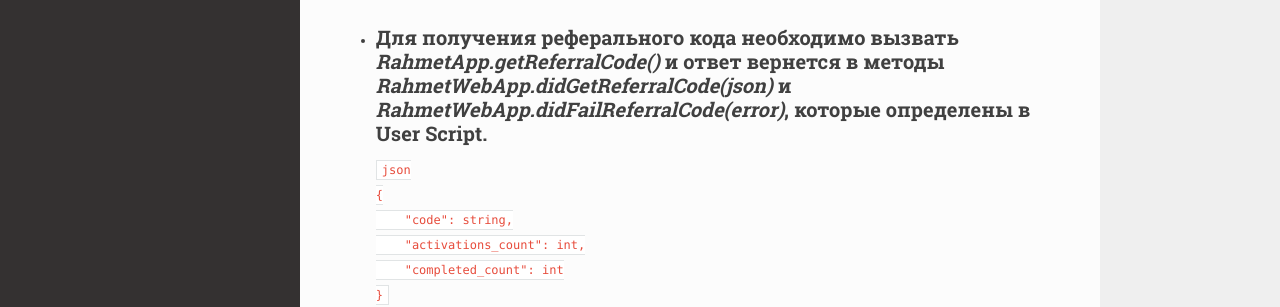
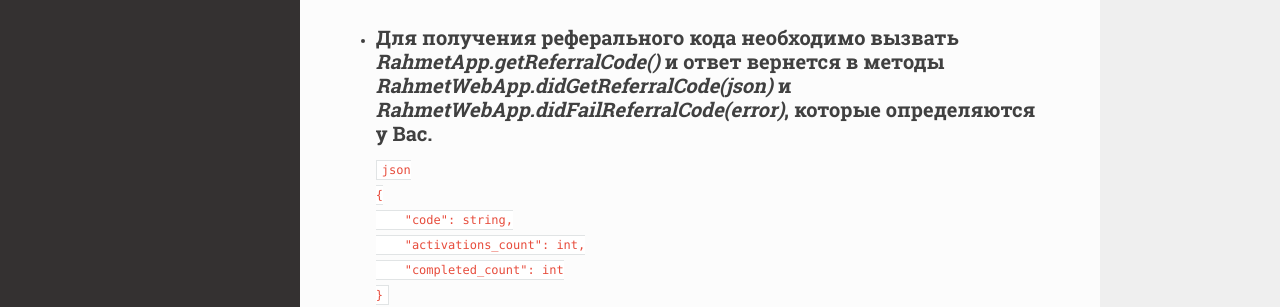
Before and after one commit to rahmetapp/docs, an MkDocs documentation site: the page built from docs/mini app referral program.md, in a window 1280 px wide. Shown: the part 383-690 px from the top of the page. Built offline with MkDocs 1.6.1, drawn with Linux system fonts in a browser that asks for light colours; nearby versions of some CDN libraries; old or Windows-style settings are respelled for this version of MkDocs.

Commit message:
Update mini app referral program.md

````diff
--- a/docs/mini app referral program.md
+++ b/docs/mini app referral program.md
@@ -1,6 +1,6 @@
 # Реферальная программа
 ## В Рахмете действует реферальная программа. Для того, чтоб получить этот инструмент необходимо обратиться к нашему продукт менеджеру. Реферальная программа уже есть в Рахмете и пользователи могут сразу иметь к ней доступ, но если хотите показать у себя реферальный код, то у нас есть для этого методы.
-- ### Для получения реферального кода необходимо вызвать *RahmetApp.getReferralCode()* и ответ вернется в методы *RahmetWebApp.didGetReferralCode(json)* и *RahmetWebApp.didFailReferralCode(error)*, которые определены в User Script.
+- ### Для получения реферального кода необходимо вызвать *RahmetApp.getReferralCode()* и ответ вернется в методы *RahmetWebApp.didGetReferralCode(json)* и *RahmetWebApp.didFailReferralCode(error)*, которые определяются у Вас.
     ```json
     {
         "code": string,
````
